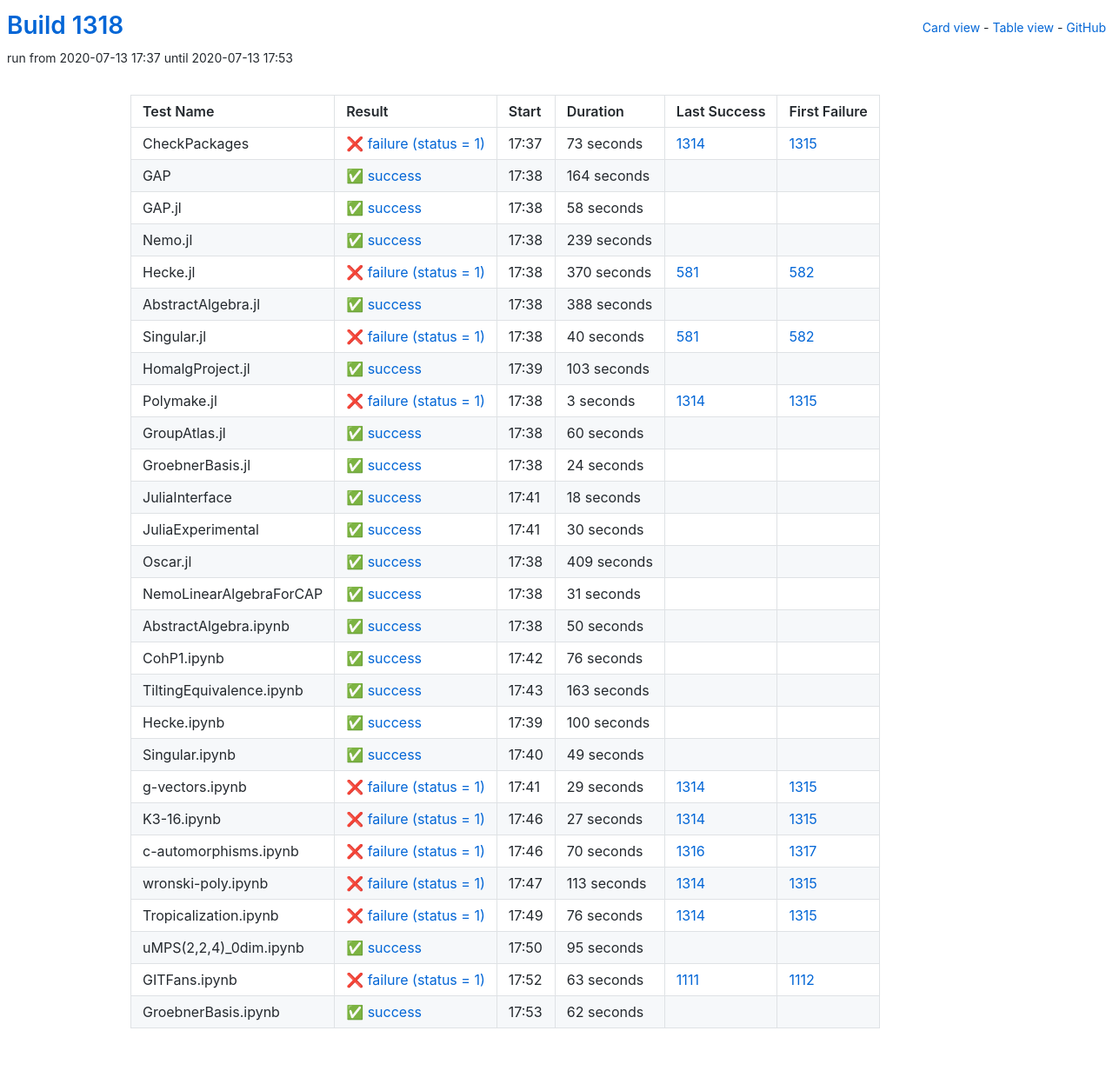
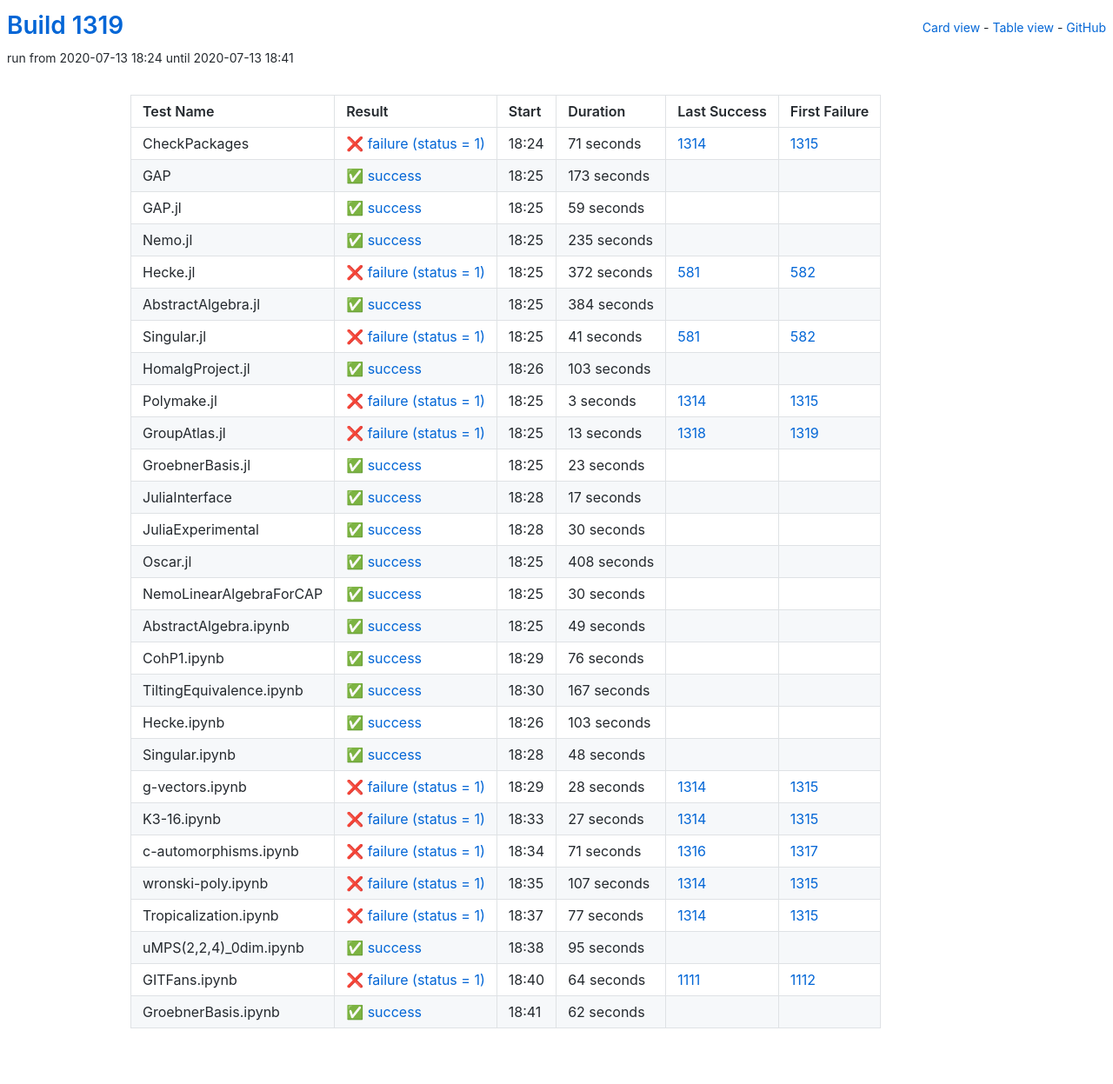
Before and after one commit to oscar-system/oscar-ci-status-1.4, a Jekyll site: the page built from table.html, in a window 1280 px wide. Shown: the whole page at 87% size. Built offline with Jekyll 4.4.1, drawn with Linux system fonts in a browser that asks for light colours.

Commit message:
Build #1319

```diff
--- a/_data/ci.yml
+++ b/_data/ci.yml
@@ -1,6 +1,6 @@
 ---
-build: 1318
-build_url: https://oscarci.mathematik.uni-kl.de/job/oscar-julia-1.4/1318/
+build: 1319
+build_url: https://oscarci.mathematik.uni-kl.de/job/oscar-julia-1.4/1319/
 job: oscar-julia-1.4
 organization: oscar-system
 repo: oscar-ci-status-1.4
@@ -8,92 +8,92 @@ repourl: https://github.com/oscar-system/oscar-ci-status-1.4
 tests:
 - name: CheckPackages
   id: checkpackages
-  log: https://oscarci.mathematik.uni-kl.de/job/oscar-julia-1.4/1318/artifact/logs/build-1318/CheckPackages.log
-  start: 2020-07-13 17:37
+  log: https://oscarci.mathematik.uni-kl.de/job/oscar-julia-1.4/1319/artifact/logs/build-1319/CheckPackages.log
+  start: 2020-07-13 18:24
   success: false
   exitcode: 1
   status: failure
-  duration: 73
+  duration: 71
   last_success: 1314
   last_success_url: https://oscarci.mathematik.uni-kl.de/job/oscar-julia-1.4/1314/
   first_failure: 1315
   first_failure_url: https://oscarci.mathematik.uni-kl.de/job/oscar-julia-1.4/1315/
 - name: GAP
   id: gap
-  log: https://oscarci.mathematik.uni-kl.de/job/oscar-julia-1.4/1318/artifact/logs/build-1318/GAP.log
-  start: 2020-07-13 17:38
+  log: https://oscarci.mathematik.uni-kl.de/job/oscar-julia-1.4/1319/artifact/logs/build-1319/GAP.log
+  start: 2020-07-13 18:25
   success: true
   exitcode: 0
   status: success
-  duration: 164
+  duration: 173
   last_success: false
   last_success_url:
   first_failure: false
   first_failure_url:
 - name: GAP.jl
   id: gap-jl
-  log: https://oscarci.mathematik.uni-kl.de/job/oscar-julia-1.4/1318/artifact/logs/build-1318/GAP.jl.log
-  start: 2020-07-13 17:38
+  log: https://oscarci.mathematik.uni-kl.de/job/oscar-julia-1.4/1319/artifact/logs/build-1319/GAP.jl.log
+  start: 2020-07-13 18:25
   success: true
   exitcode: 0
   status: success
-  duration: 58
+  duration: 59
   last_success: false
   last_success_url:
   first_failure: false
   first_failure_url:
 - name: Nemo.jl
   id: nemo-jl
-  log: https://oscarci.mathematik.uni-kl.de/job/oscar-julia-1.4/1318/artifact/logs/build-1318/Nemo.jl.log
-  start: 2020-07-13 17:38
+  log: https://oscarci.mathematik.uni-kl.de/job/oscar-julia-1.4/1319/artifact/logs/build-1319/Nemo.jl.log
+  start: 2020-07-13 18:25
   success: true
   exitcode: 0
   status: success
-  duration: 239
+  duration: 235
   last_success: false
   last_success_url:
   first_failure: false
   first_failure_url:
 - name: Hecke.jl
   id: hecke-jl
-  log: https://oscarci.mathematik.uni-kl.de/job/oscar-julia-1.4/1318/artifact/logs/build-1318/Hecke.jl.log
-  start: 2020-07-13 17:38
+  log: https://oscarci.mathematik.uni-kl.de/job/oscar-julia-1.4/1319/artifact/logs/build-1319/Hecke.jl.log
+  start: 2020-07-13 18:25
   success: false
   exitcode: 1
   status: failure
-  duration: 370
+  duration: 372
   last_success: 581
   last_success_url: https://oscarci.mathematik.uni-kl.de/job/oscar-julia-1.4/581/
   first_failure: 582
   first_failure_url: https://oscarci.mathematik.uni-kl.de/job/oscar-julia-1.4/582/
 - name: AbstractAlgebra.jl
   id: abstractalgebra-jl
-  log: https://oscarci.mathematik.uni-kl.de/job/oscar-julia-1.4/1318/artifact/logs/build-1318/AbstractAlgebra.jl.log
-  start: 2020-07-13 17:38
+  log: https://oscarci.mathematik.uni-kl.de/job/oscar-julia-1.4/1319/artifact/logs/build-1319/AbstractAlgebra.jl.log
+  start: 2020-07-13 18:25
   success: true
   exitcode: 0
   status: success
-  duration: 388
+  duration: 384
   last_success: false
   last_success_url:
   first_failure: false
   first_failure_url:
 - name: Singular.jl
   id: singular-jl
-  log: https://oscarci.mathematik.uni-kl.de/job/oscar-julia-1.4/1318/artifact/logs/build-1318/Singular.jl.log
-  start: 2020-07-13 17:38
+  log: https://oscarci.mathematik.uni-kl.de/job/oscar-julia-1.4/1319/artifact/logs/build-1319/Singular.jl.log
+  start: 2020-07-13 18:25
   success: false
   exitcode: 1
   status: failure
-  duration: 40
+  duration: 41
   last_success: 581
   last_success_url: https://oscarci.mathematik.uni-kl.de/job/oscar-julia-1.4/581/
   first_failure: 582
   first_failure_url: https://oscarci.mathematik.uni-kl.de/job/oscar-julia-1.4/582/
 - name: HomalgProject.jl
   id: homalgproject-jl
-  log: https://oscarci.mathematik.uni-kl.de/job/oscar-julia-1.4/1318/artifact/logs/build-1318/HomalgProject.jl.log
-  start: 2020-07-13 17:39
+  log: https://oscarci.mathematik.uni-kl.de/job/oscar-julia-1.4/1319/artifact/logs/build-1319/HomalgProject.jl.log
+  start: 2020-07-13 18:26
   success: true
   exitcode: 0
   status: success
@@ -104,8 +104,8 @@ tests:
   first_failure_url:
 - name: Polymake.jl
   id: polymake-jl
-  log: https://oscarci.mathematik.uni-kl.de/job/oscar-julia-1.4/1318/artifact/logs/build-1318/Polymake.jl.log
-  start: 2020-07-13 17:38
+  log: https://oscarci.mathematik.uni-kl.de/job/oscar-julia-1.4/1319/artifact/logs/build-1319/Polymake.jl.log
+  start: 2020-07-13 18:25
   success: false
   exitcode: 1
   status: failure
@@ -116,44 +116,44 @@ tests:
   first_failure_url: https://oscarci.mathematik.uni-kl.de/job/oscar-julia-1.4/1315/
 - name: GroupAtlas.jl
   id: groupatlas-jl
-  log: https://oscarci.mathematik.uni-kl.de/job/oscar-julia-1.4/1318/artifact/logs/build-1318/GroupAtlas.jl.log
-  start: 2020-07-13 17:38
+  log: https://oscarci.mathematik.uni-kl.de/job/oscar-julia-1.4/1319/artifact/logs/build-1319/GroupAtlas.jl.log
+  start: 2020-07-13 18:25
+  success: false
+  exitcode: 1
+  status: failure
+  duration: 13
+  last_success: 1318
+  last_success_url: https://oscarci.mathematik.uni-kl.de/job/oscar-julia-1.4/1318/
+  first_failure: 1319
+  first_failure_url: https://oscarci.mathematik.uni-kl.de/job/oscar-julia-1.4/1319/
+- name: GroebnerBasis.jl
+  id: groebnerbasis-jl
+  log: https://oscarci.mathematik.uni-kl.de/job/oscar-julia-1.4/1319/artifact/logs/build-1319/GroebnerBasis.jl.log
+  start: 2020-07-13 18:25
   success: true
   exitcode: 0
   status: success
-  duration: 60
-  last_success: false
-  last_success_url:
-  first_failure: false
-  first_failure_url:
-- name: GroebnerBasis.jl
-  id: groebnerbasis-jl
-  log: https://oscarci.mathematik.uni-kl.de/job/oscar-julia-1.4/1318/artifact/logs/build-1318/GroebnerBasis.jl.log
-  start: 2020-07-13 17:38
-  success: true
-  exitcode: 0
-  status: success
-  duration: 24
+  duration: 23
   last_success: false
   last_success_url:
   first_failure: false
   first_failure_url:
 - name: JuliaInterface
   id: juliainterface
-  log: https://oscarci.mathematik.uni-kl.de/job/oscar-julia-1.4/1318/artifact/logs/build-1318/JuliaInterface.log
-  start: 2020-07-13 17:41
+  log: https://oscarci.mathematik.uni-kl.de/job/oscar-julia-1.4/1319/artifact/logs/build-1319/JuliaInterface.log
+  start: 2020-07-13 18:28
   success: true
   exitcode: 0
   status: success
-  duration: 18
+  duration: 17
   last_success: false
   last_success_url:
   first_failure: false
   first_failure_url:
 - name: JuliaExperimental
   id: juliaexperimental
-  log: https://oscarci.mathematik.uni-kl.de/job/oscar-julia-1.4/1318/artifact/logs/build-1318/JuliaExperimental.log
-  start: 2020-07-13 17:41
+  log: https://oscarci.mathematik.uni-kl.de/job/oscar-julia-1.4/1319/artifact/logs/build-1319/JuliaExperimental.log
+  start: 2020-07-13 18:28
   success: true
   exitcode: 0
   status: success
@@ -164,44 +164,44 @@ tests:
   first_failure_url:
 - name: Oscar.jl
   id: oscar-jl
-  log: https://oscarci.mathematik.uni-kl.de/job/oscar-julia-1.4/1318/artifact/logs/build-1318/Oscar.jl.log
-  start: 2020-07-13 17:38
+  log: https://oscarci.mathematik.uni-kl.de/job/oscar-julia-1.4/1319/artifact/logs/build-1319/Oscar.jl.log
+  start: 2020-07-13 18:25
   success: true
   exitcode: 0
   status: success
-  duration: 409
+  duration: 408
   last_success: false
   last_success_url:
   first_failure: false
   first_failure_url:
 - name: NemoLinearAlgebraForCAP
   id: nemolinearalgebraforcap
-  log: https://oscarci.mathematik.uni-kl.de/job/oscar-julia-1.4/1318/artifact/logs/build-1318/NemoLinearAlgebraForCAP.log
-  start: 2020-07-13 17:38
+  log: https://oscarci.mathematik.uni-kl.de/job/oscar-julia-1.4/1319/artifact/logs/build-1319/NemoLinearAlgebraForCAP.log
+  start: 2020-07-13 18:25
   success: true
   exitcode: 0
   status: success
-  duration: 31
+  duration: 30
   last_success: false
   last_success_url:
   first_failure: false
   first_failure_url:
 - name: AbstractAlgebra.ipynb
   id: abstractalgebra-ipynb
-  log: https://oscarci.mathematik.uni-kl.de/job/oscar-julia-1.4/1318/artifact/logs/build-1318/AbstractAlgebra.ipynb.log
-  start: 2020-07-13 17:38
+  log: https://oscarci.mathematik.uni-kl.de/job/oscar-julia-1.4/1319/artifact/logs/build-1319/AbstractAlgebra.ipynb.log
+  start: 2020-07-13 18:25
   success: true
   exitcode: 0
   status: success
-  duration: 50
+  duration: 49
   last_success: false
   last_success_url:
   first_failure: false
   first_failure_url:
 - name: CohP1.ipynb
   id: cohp1-ipynb
-  log: https://oscarci.mathematik.uni-kl.de/job/oscar-julia-1.4/1318/artifact/logs/build-1318/CohP1.ipynb.log
-  start: 2020-07-13 17:42
+  log: https://oscarci.mathematik.uni-kl.de/job/oscar-julia-1.4/1319/artifact/logs/build-1319/CohP1.ipynb.log
+  start: 2020-07-13 18:29
   success: true
   exitcode: 0
   status: success
@@ -212,56 +212,56 @@ tests:
   first_failure_url:
 - name: TiltingEquivalence.ipynb
   id: tiltingequivalence-ipynb
-  log: https://oscarci.mathematik.uni-kl.de/job/oscar-julia-1.4/1318/artifact/logs/build-1318/TiltingEquivalence.ipynb.log
-  start: 2020-07-13 17:43
+  log: https://oscarci.mathematik.uni-kl.de/job/oscar-julia-1.4/1319/artifact/logs/build-1319/TiltingEquivalence.ipynb.log
+  start: 2020-07-13 18:30
   success: true
   exitcode: 0
   status: success
-  duration: 163
+  duration: 167
   last_success: false
   last_success_url:
   first_failure: false
   first_failure_url:
 - name: Hecke.ipynb
   id: hecke-ipynb
-  log: https://oscarci.mathematik.uni-kl.de/job/oscar-julia-1.4/1318/artifact/logs/build-1318/Hecke.ipynb.log
-  start: 2020-07-13 17:39
+  log: https://oscarci.mathematik.uni-kl.de/job/oscar-julia-1.4/1319/artifact/logs/build-1319/Hecke.ipynb.log
+  start: 2020-07-13 18:26
   success: true
   exitcode: 0
   status: success
-  duration: 100
+  duration: 103
   last_success: false
   last_success_url:
   first_failure: false
   first_failure_url:
 - name: Singular.ipynb
   id: singular-ipynb
-  log: https://oscarci.mathematik.uni-kl.de/job/oscar-julia-1.4/1318/artifact/logs/build-1318/Singular.ipynb.log
-  start: 2020-07-13 17:40
+  log: https://oscarci.mathematik.uni-kl.de/job/oscar-julia-1.4/1319/artifact/logs/build-1319/Singular.ipynb.log
+  start: 2020-07-13 18:28
   success: true
   exitcode: 0
   status: success
-  duration: 49
+  duration: 48
   last_success: false
   last_success_url:
   first_failure: false
   first_failure_url:
 - name: g-vectors.ipynb
   id: g-vectors-ipynb
-  log: https://oscarci.mathematik.uni-kl.de/job/oscar-julia-1.4/1318/artifact/logs/build-1318/g-vectors.ipynb.log
-  start: 2020-07-13 17:41
+  log: https://oscarci.mathematik.uni-kl.de/job/oscar-julia-1.4/1319/artifact/logs/build-1319/g-vectors.ipynb.log
+  start: 2020-07-13 18:29
   success: false
   exitcode: 1
   status: failure
-  duration: 29
+  duration: 28
   last_success: 1314
   last_success_url: https://oscarci.mathematik.uni-kl.de/job/oscar-julia-1.4/1314/
   first_failure: 1315
   first_failure_url: https://oscarci.mathematik.uni-kl.de/job/oscar-julia-1.4/1315/
 - name: K3-16.ipynb
   id: k3-16-ipynb
-  log: https://oscarci.mathematik.uni-kl.de/job/oscar-julia-1.4/1318/artifact/logs/build-1318/K3-16.ipynb.log
-  start: 2020-07-13 17:46
+  log: https://oscarci.mathematik.uni-kl.de/job/oscar-julia-1.4/1319/artifact/logs/build-1319/K3-16.ipynb.log
+  start: 2020-07-13 18:33
   success: false
   exitcode: 1
   status: failure
@@ -272,44 +272,44 @@ tests:
   first_failure_url: https://oscarci.mathematik.uni-kl.de/job/oscar-julia-1.4/1315/
 - name: c-automorphisms.ipynb
   id: c-automorphisms-ipynb
-  log: https://oscarci.mathematik.uni-kl.de/job/oscar-julia-1.4/1318/artifact/logs/build-1318/c-automorphisms.ipynb.log
-  start: 2020-07-13 17:46
+  log: https://oscarci.mathematik.uni-kl.de/job/oscar-julia-1.4/1319/artifact/logs/build-1319/c-automorphisms.ipynb.log
+  start: 2020-07-13 18:34
   success: false
   exitcode: 1
   status: failure
-  duration: 70
+  duration: 71
   last_success: 1316
   last_success_url: https://oscarci.mathematik.uni-kl.de/job/oscar-julia-1.4/1316/
   first_failure: 1317
   first_failure_url: https://oscarci.mathematik.uni-kl.de/job/oscar-julia-1.4/1317/
 - name: wronski-poly.ipynb
   id: wronski-poly-ipynb
-  log: https://oscarci.mathematik.uni-kl.de/job/oscar-julia-1.4/1318/artifact/logs/build-1318/wronski-poly.ipynb.log
-  start: 2020-07-13 17:47
+  log: https://oscarci.mathematik.uni-kl.de/job/oscar-julia-1.4/1319/artifact/logs/build-1319/wronski-poly.ipynb.log
+  start: 2020-07-13 18:35
   success: false
   exitcode: 1
   status: failure
-  duration: 113
+  duration: 107
   last_success: 1314
   last_success_url: https://oscarci.mathematik.uni-kl.de/job/oscar-julia-1.4/1314/
   first_failure: 1315
   first_failure_url: https://oscarci.mathematik.uni-kl.de/job/oscar-julia-1.4/1315/
 - name: Tropicalization.ipynb
   id: tropicalization-ipynb
-  log: https://oscarci.mathematik.uni-kl.de/job/oscar-julia-1.4/1318/artifact/logs/build-1318/Tropicalization.ipynb.log
-  start: 2020-07-13 17:49
+  log: https://oscarci.mathematik.uni-kl.de/job/oscar-julia-1.4/1319/artifact/logs/build-1319/Tropicalization.ipynb.log
+  start: 2020-07-13 18:37
   success: false
   exitcode: 1
   status: failure
-  duration: 76
+  duration: 77
   last_success: 1314
   last_success_url: https://oscarci.mathematik.uni-kl.de/job/oscar-julia-1.4/1314/
   first_failure: 1315
   first_failure_url: https://oscarci.mathematik.uni-kl.de/job/oscar-julia-1.4/1315/
 - name: uMPS(2,2,4)_0dim.ipynb
   id: umps-2-2-4-0dim-ipynb
-  log: https://oscarci.mathematik.uni-kl.de/job/oscar-julia-1.4/1318/artifact/logs/build-1318/uMPS-2-2-4-_0dim.ipynb.log
-  start: 2020-07-13 17:50
+  log: https://oscarci.mathematik.uni-kl.de/job/oscar-julia-1.4/1319/artifact/logs/build-1319/uMPS-2-2-4-_0dim.ipynb.log
+  start: 2020-07-13 18:38
   success: true
   exitcode: 0
   status: success
@@ -320,20 +320,20 @@ tests:
   first_failure_url:
 - name: GITFans.ipynb
   id: gitfans-ipynb
-  log: https://oscarci.mathematik.uni-kl.de/job/oscar-julia-1.4/1318/artifact/logs/build-1318/GITFans.ipynb.log
-  start: 2020-07-13 17:52
+  log: https://oscarci.mathematik.uni-kl.de/job/oscar-julia-1.4/1319/artifact/logs/build-1319/GITFans.ipynb.log
+  start: 2020-07-13 18:40
   success: false
   exitcode: 1
   status: failure
-  duration: 63
+  duration: 64
   last_success: 1111
   last_success_url: https://oscarci.mathematik.uni-kl.de/job/oscar-julia-1.4/1111/
   first_failure: 1112
   first_failure_url: https://oscarci.mathematik.uni-kl.de/job/oscar-julia-1.4/1112/
 - name: GroebnerBasis.ipynb
   id: groebnerbasis-ipynb
-  log: https://oscarci.mathematik.uni-kl.de/job/oscar-julia-1.4/1318/artifact/logs/build-1318/GroebnerBasis.ipynb.log
-  start: 2020-07-13 17:53
+  log: https://oscarci.mathematik.uni-kl.de/job/oscar-julia-1.4/1319/artifact/logs/build-1319/GroebnerBasis.ipynb.log
+  start: 2020-07-13 18:41
   success: true
   exitcode: 0
   status: success
```
Also changed, not shown: README.md.
